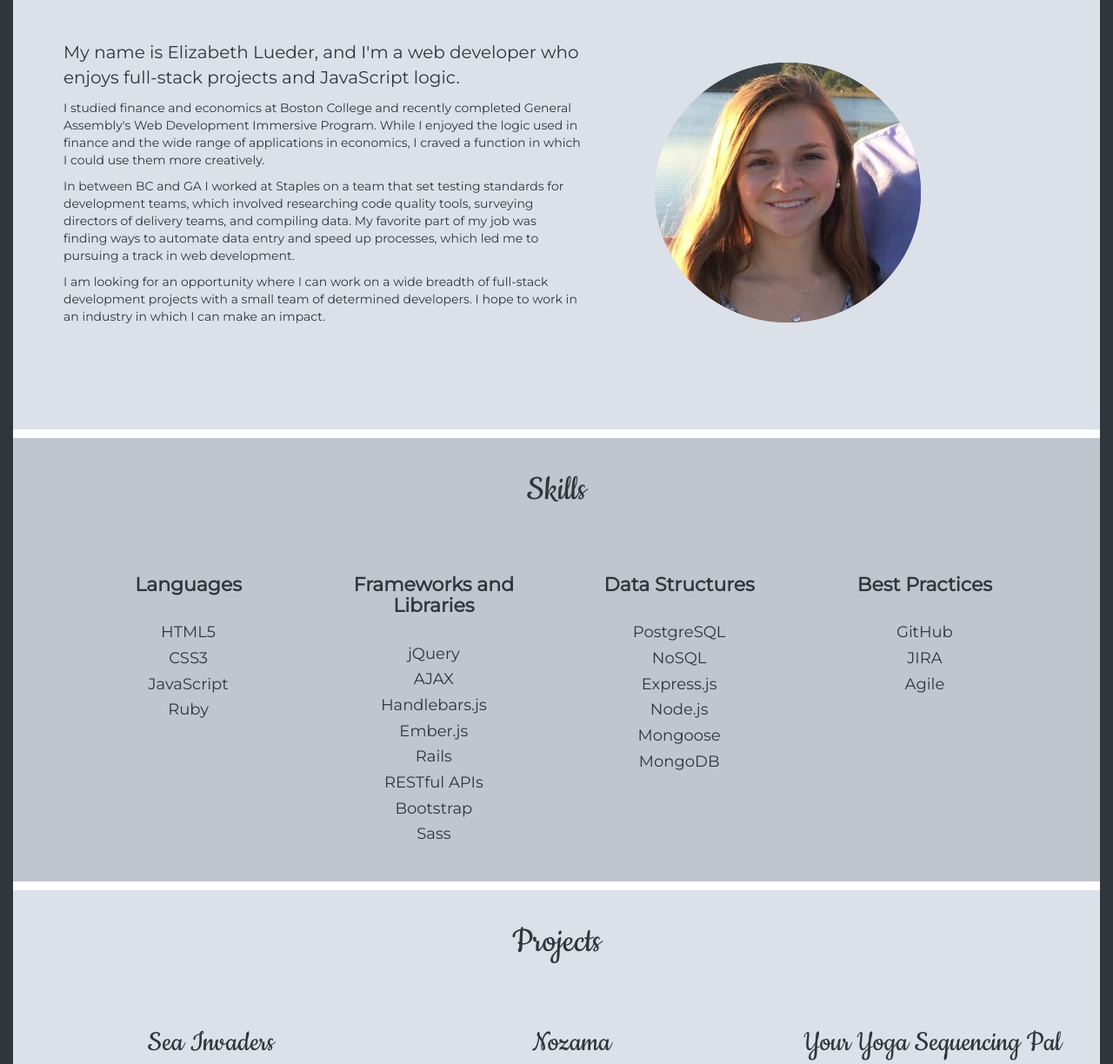
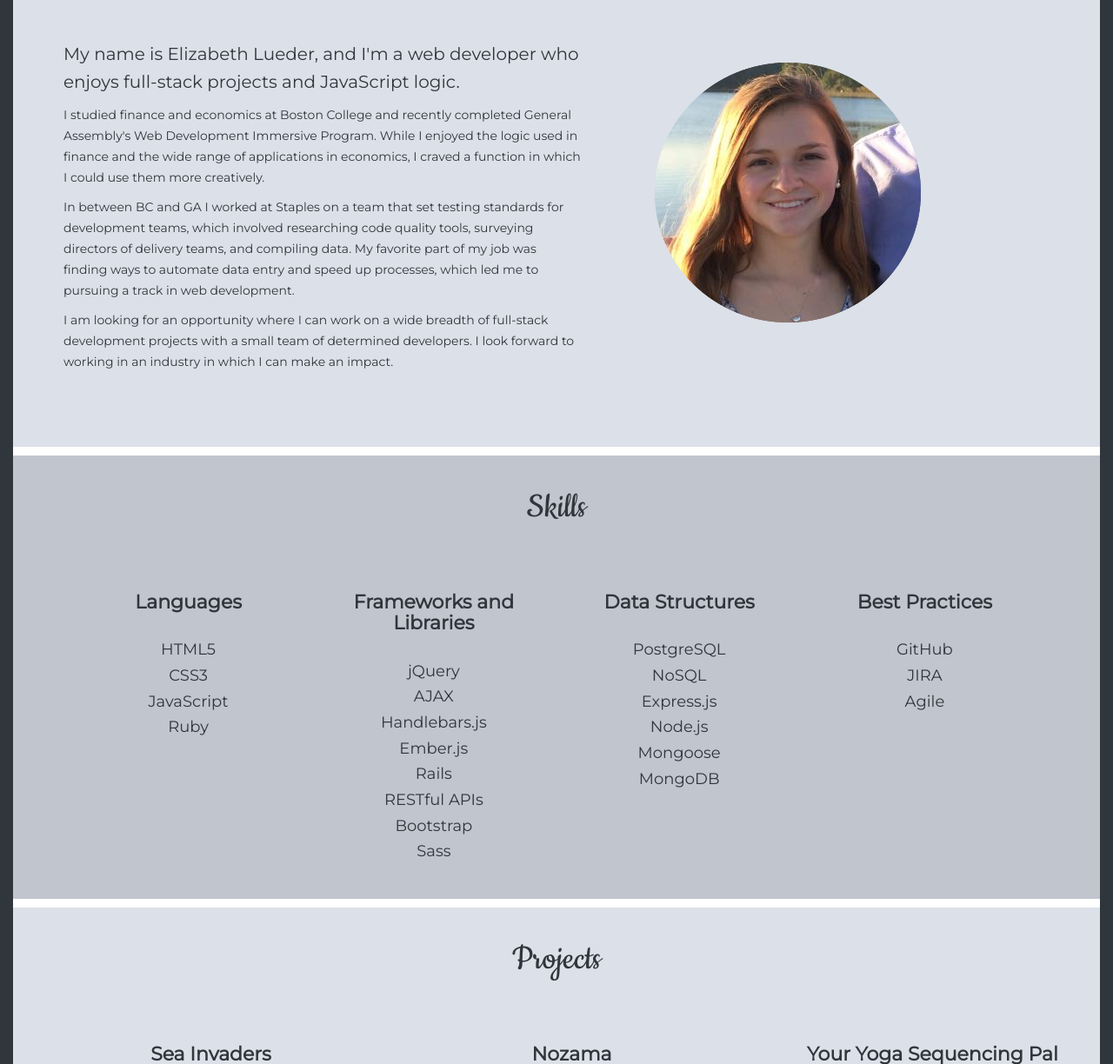
Before and after one commit to elueder/portfolio, a website: page index.html in a window 1280 px wide. Shown: the part 696-1920 px from the top of the page at 87% size. Drawn offline with nearby package versions, Linux system fonts and the light colour scheme.

Commit message:
Increase line spacing in about me and change h3 font
- increase line spacing in #about-me-text and .style1 to make more readable
- change all h3s to sans-serif font

```diff
--- a/assets/styles/main.scss
+++ b/assets/styles/main.scss
@@ -53,9 +53,9 @@ h2 {
 
 h3 {
   color: $darkest;
-  font-family: $handwriting;
-  font-size: 36px;
-  font-weight: 500;
+  font-family: $sans-serif;
+  font-size: 22px;
+  font-weight: 600;
   margin: 0;
   padding: 30px;
 }
@@ -76,6 +76,7 @@ p {
 .style1 {
   font-size: 20px;
   font-weight: 400;
+  line-height: 32px;
 }
 
 .col-3 {
@@ -199,7 +200,7 @@ button a {
 #about-me {
   background-color: $lightestest;
   margin: -20;
-  min-height: 580px;
+  min-height: 600px;
   padding: 40px;
   padding-top: 0;
   text-align: center;
@@ -217,6 +218,7 @@ button a {
   clear: right;
   display: inline;
   float: left;
+  line-height: 24px;
   width: 60%;
   padding: 18px;
   text-align: left;
@@ -241,8 +243,6 @@ button a {
 #skills h3 {
   color: $darkest;
   font-family: $sans-serif;
-  font-size: 22px;
-  font-weight: 600;
 }
 
 #skills li {
--- a/index.html
+++ b/index.html
@@ -40,7 +40,7 @@
         <p class="style1">My name is Elizabeth Lueder, and I'm a web developer who enjoys full-stack projects and JavaScript logic.</p>
         <p>I studied finance and economics at Boston College and recently completed General Assembly's Web Development Immersive Program. While I enjoyed the logic used in finance and the wide range of applications in economics, I craved a function in which I could use them more creatively.</p>
         <p>In between BC and GA I worked at Staples on a team that set testing standards for development teams, which involved researching code quality tools, surveying directors of delivery teams, and compiling data. My favorite part of my job was finding ways to automate data entry and speed up processes, which led me to pursuing a track in web development.</p>
-        <p>I am looking for an opportunity where I can work on a wide breadth of full-stack development projects with a small team of determined developers. I hope to work in an industry in which I can make an impact.</p>
+        <p>I am looking for an opportunity where I can work on a wide breadth of full-stack development projects with a small team of determined developers. I look forward to working in an industry in which I can make an impact.</p>
       </div>
       <img id="profile-pic" src="images/CircleProfilePic.png" alt="">
     </div>
```
Also changed, not shown: assets/styles/main.css, 1 other file.
